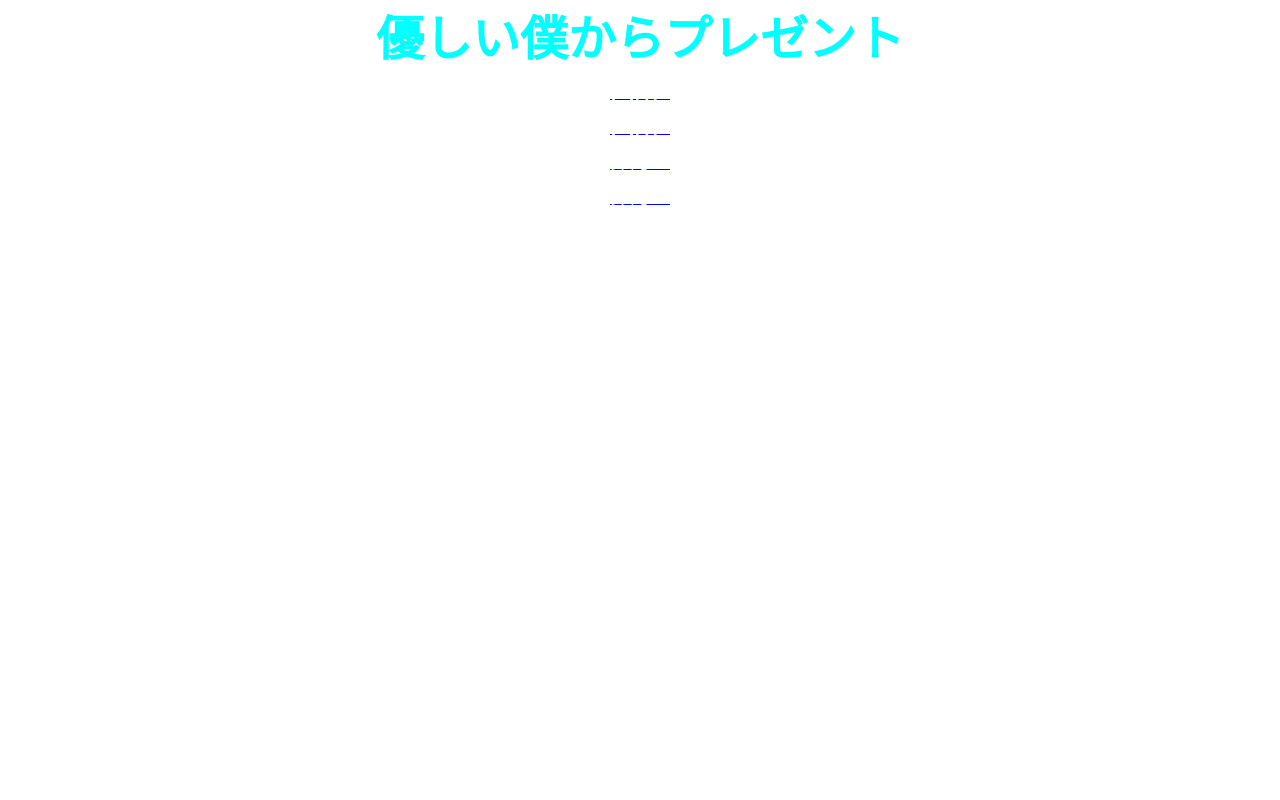
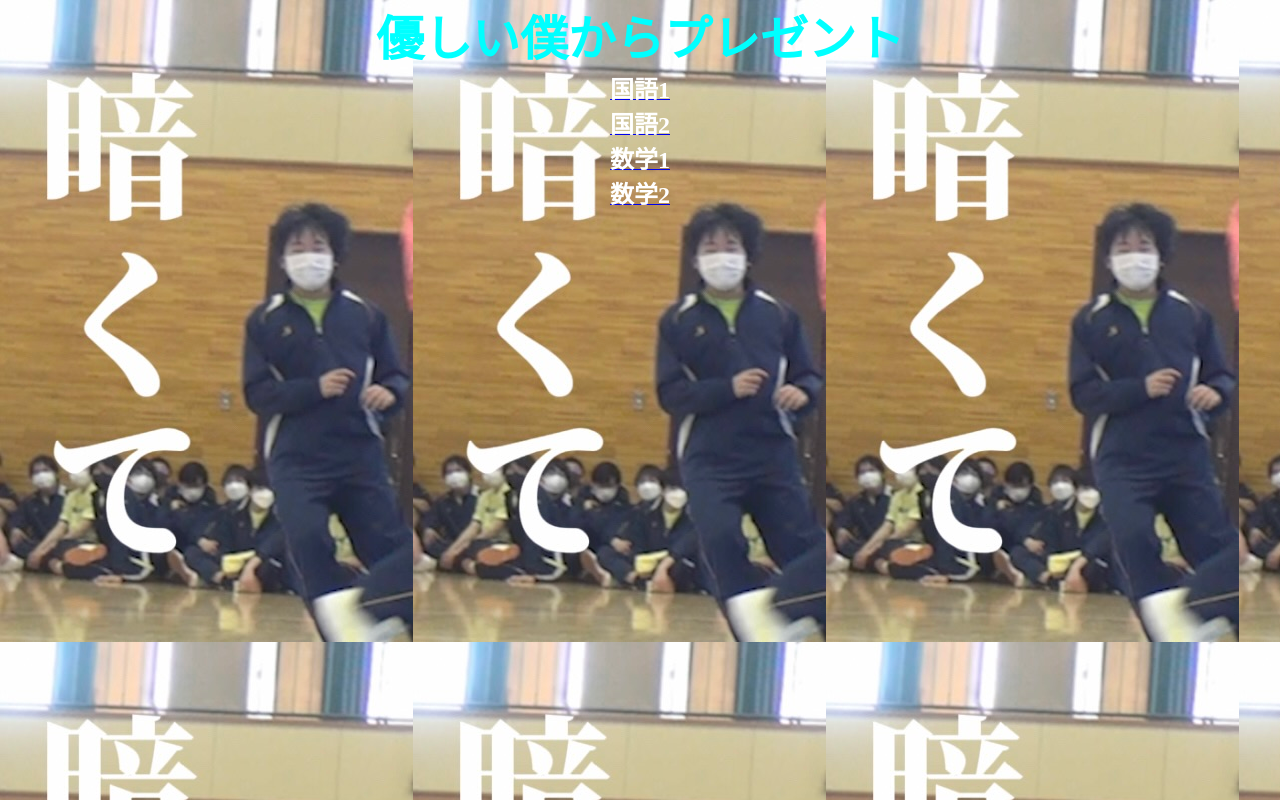
Before and after one commit to jota92/mysite, a plain HTML site: page ito/index.html in a window 1280 px wide. Drawn offline with Linux system fonts and the light colour scheme.

Commit message:
Update style.css

```diff
--- a/ito/style.css
+++ b/ito/style.css
@@ -2,5 +2,5 @@ body {
   margin: 0;
   width: 100vw;
   height: 100vh;
-  background-image:url("ito/B9C1787A-574A-42A9-A4B5-B13753B9B0CF.jpeg");
+  background-image:url("https://raw.githubusercontent.com/jota92/mysite/main/ito/B9C1787A-574A-42A9-A4B5-B13753B9B0CF.jpeg");
 }
```
